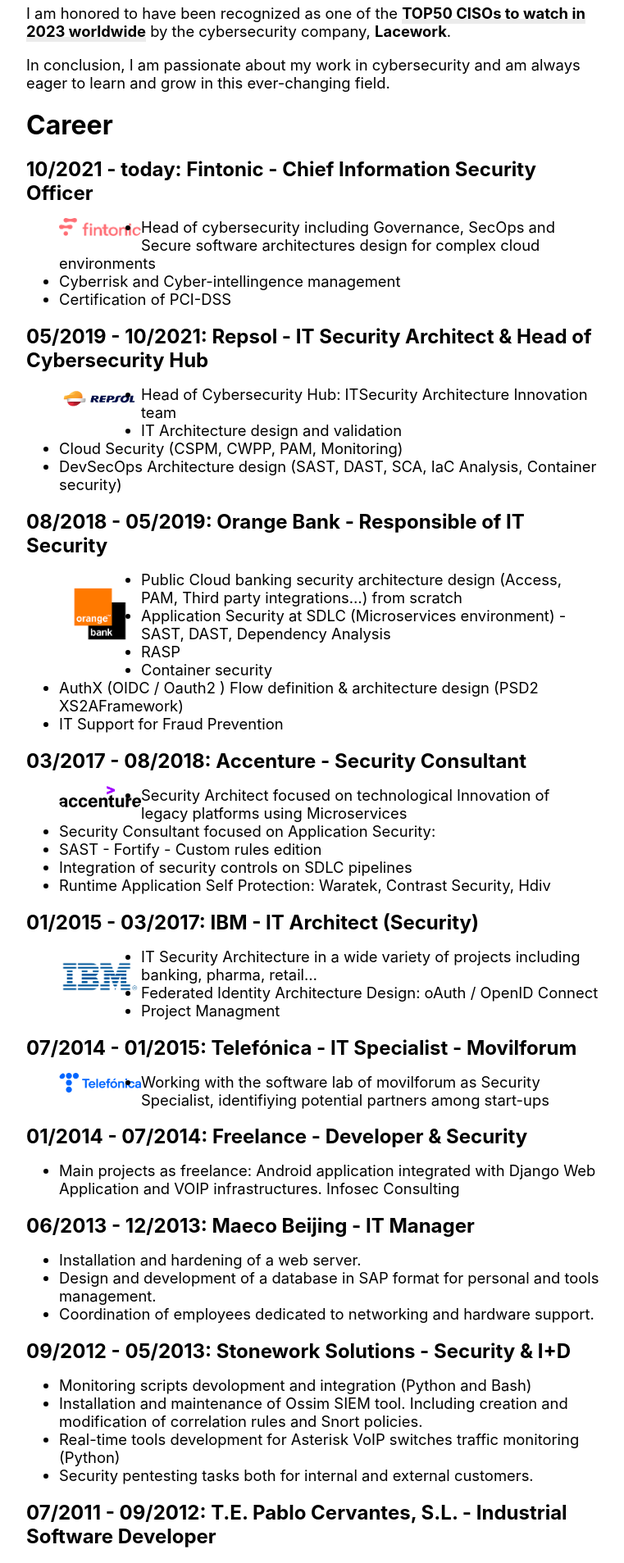
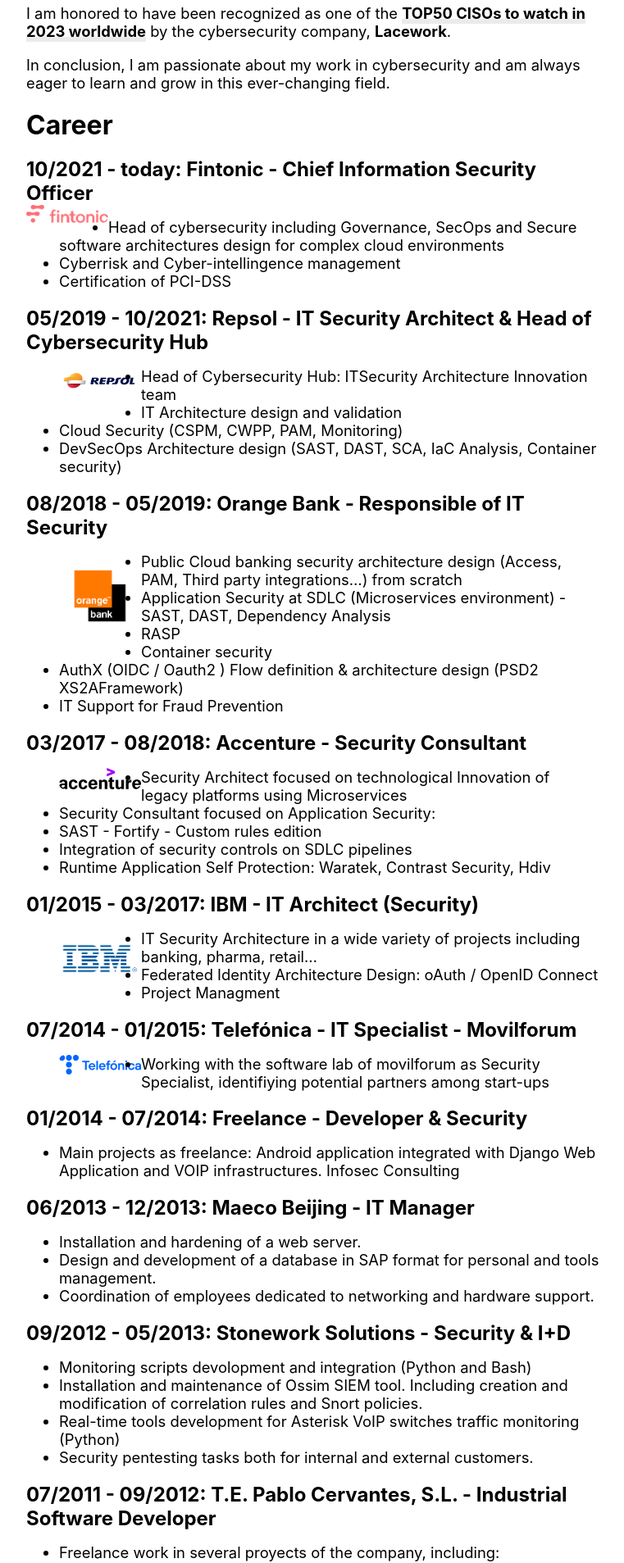
Before and after one commit to cervantestech/cervantestech.github.io, a Jekyll site: the page built from about.md, in a window 1280 px wide. Shown: the part 1492-3399 px from the top of the page at 82% size, without its empty margins (258-1019 px from the left). Built offline with Jekyll 4.4.1, drawn with Linux system fonts in a browser that asks for light colours; nearby versions of some CDN libraries.

Commit message:
testing fix image

```diff
--- a/about.md
+++ b/about.md
@@ -24,7 +24,7 @@ In conclusion, I am passionate about my work in cybersecurity and am always eage
 
 ## 10/2021 - today: Fintonic - Chief Information Security Officer
 
-<figure><img align="left" src="/assets/img/fintonic.png"></figure>
+<div><img align="left" src="/assets/img/fintonic.png"></div>
 
 - Head of cybersecurity including Governance, SecOps and Secure software architectures design for
 complex cloud environments
```
